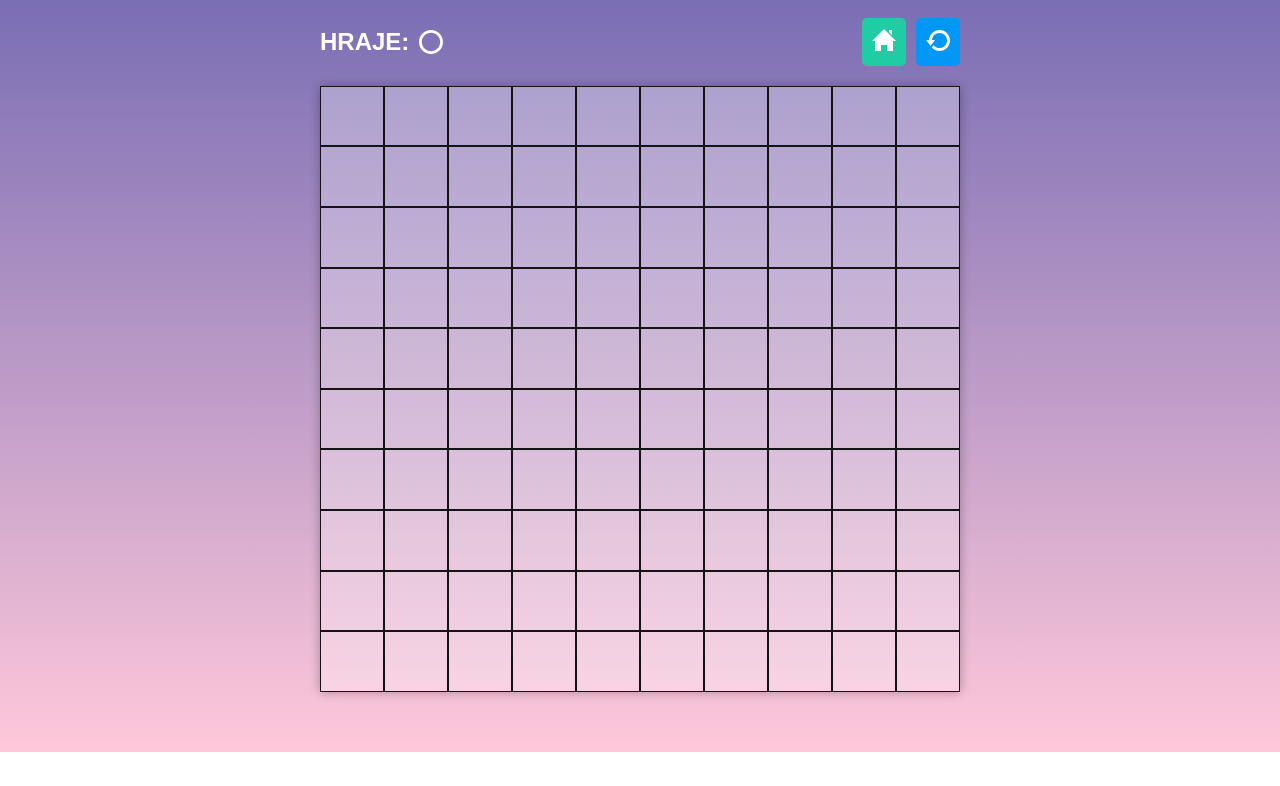
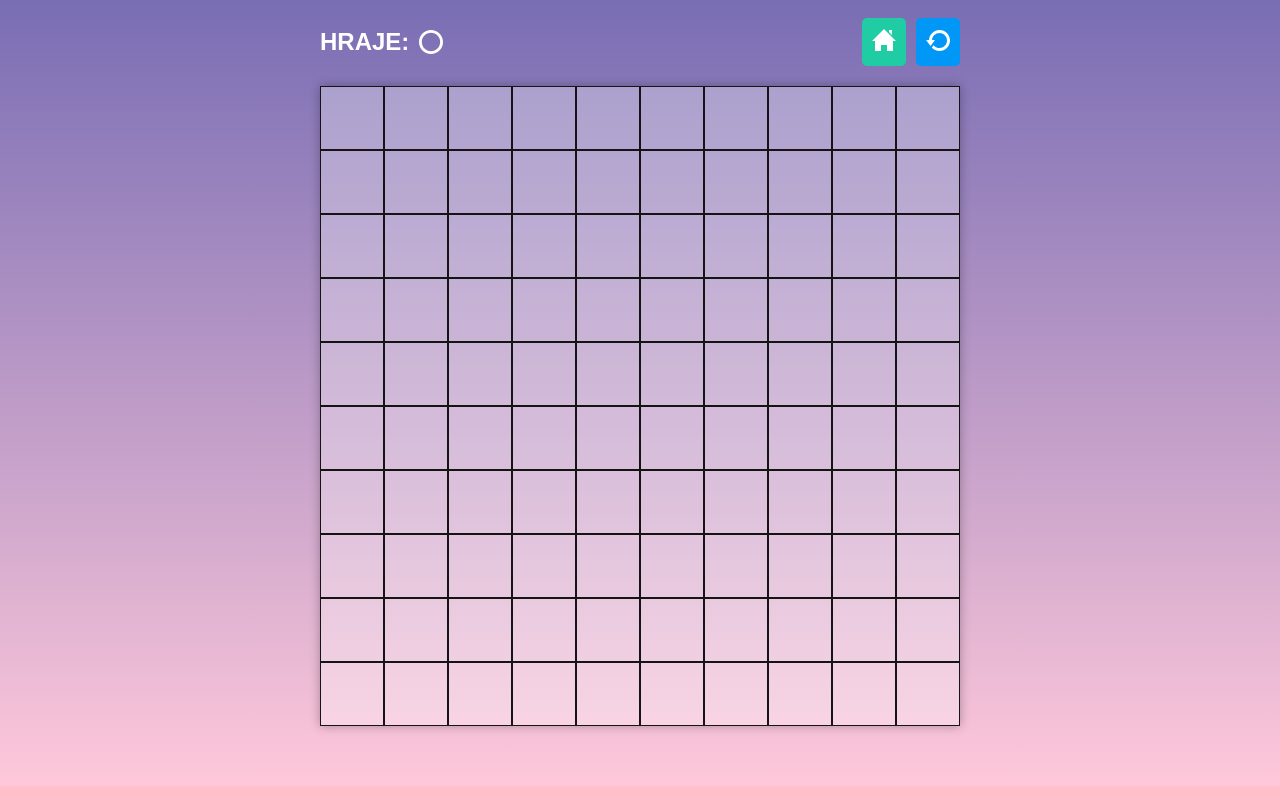
Before and after one commit to belikovasofie/piskvorky, a plain HTML site: page hra.html in a window 1280 px wide. Shown: the part 140-926 px from the top of the page. Before the commit the page ends 892 px from the top, so only its background shows below. Drawn offline with Linux system fonts and the light colour scheme.

Commit message:
final styling done

```diff
--- a/styles.css
+++ b/styles.css
@@ -142,7 +142,7 @@ figure {
 }
 button {
   width: 10%;
-  padding-top: 9%;
+  aspect-ratio: 1/1;
   background-color: rgba(255, 255, 255, 0.3);
   border: 1px solid rgb(20, 20, 20);
 }
```
